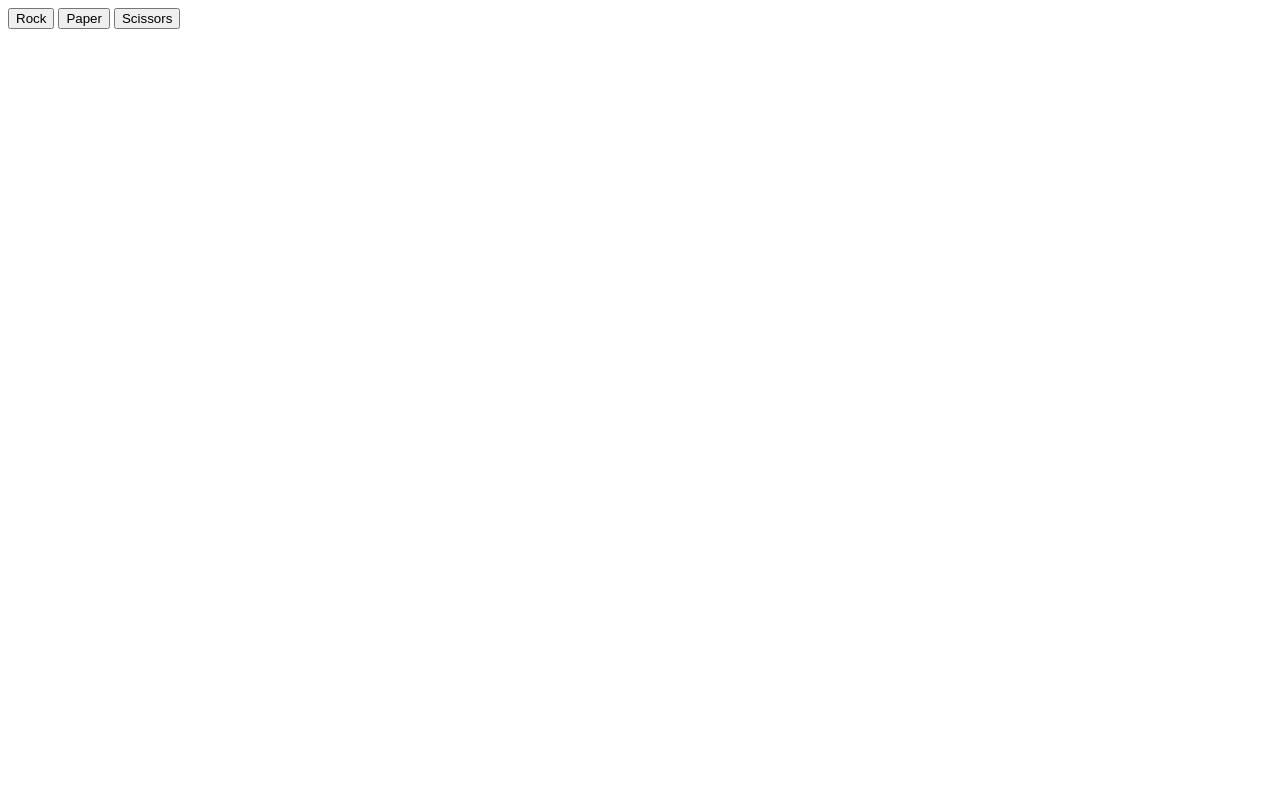
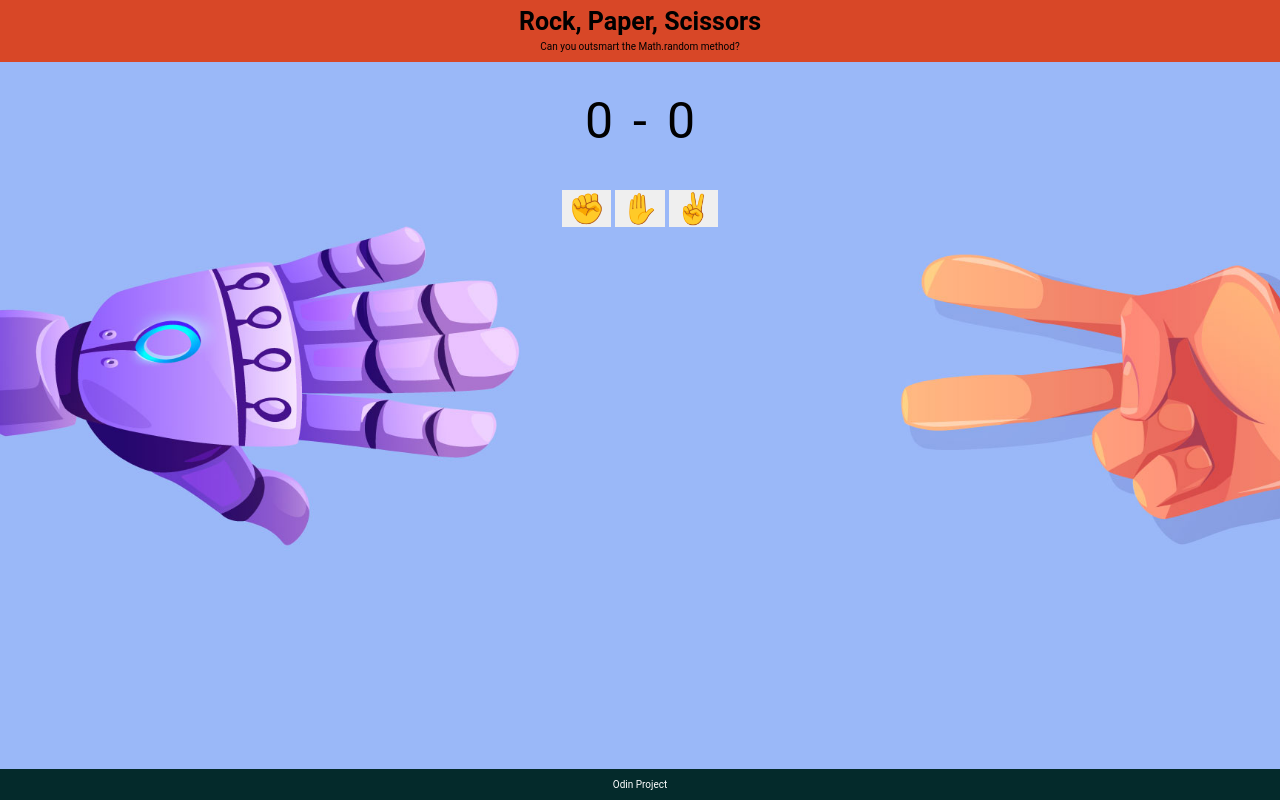
Before and after one commit to FeliciaMM/Odin-project-Rock-Paper-Scissors, a plain HTML site: page index.html in a window 1280 px wide. Drawn offline with Linux system fonts and the light colour scheme.

Commit message:
CSS and read me modifications

```diff
--- a/index.css
+++ /dev/null
@@ -1,3 +0,0 @@
-.results{
-    background-color: aqua;
-}
--- a/index.html
+++ b/index.html
@@ -5,19 +5,36 @@
     <meta name="viewport" content="width=device-width, initial-scale=1.0">
     <title>Document</title>
     <script src="index.js" defer></script>
-    <link href="index.css"/>
+    <link rel="stylesheet" href="styles.css"/>
 </head>
 <body>
+    <div class="flex-wrapper">
+    <div class="header">
+        <h1>Rock, Paper, Scissors</h1>
+        <p>Can you outsmart the Math.random method?</p>
+    </div>
+    <div class="scores">
+        <p class="ComputerScore">0</p>
+        <p class="line"> - </p>
+        <p class="HumanScore">0</p>
+    </div>
+    <div class="container">
+    <div class="game">
     <div id="buttons">
-        <button class="rock">Rock</button>
-        <button class="paper">Paper</button>
-        <button class="scissors">Scissors</button>
+        <button class="rock">✊</button>
+        <button class="paper">✋</button>
+        <button class="scissors">✌️</button>
     </div>
     <div class="results">
 
     </div>
-    <div class="scores">
+    </div>
 
+    </div>
+    <div class="footer">
+        <p clss = footer>Odin Project</p>
+
+        </div>
     </div>
 </body>
 </html>
--- a/index.js
+++ b/index.js
@@ -3,8 +3,8 @@ let paper = document.querySelector(".paper");
 let scissors = document.querySelector(".scissors");
 let results = document.querySelector('.results');
 let scores = document.querySelector('.scores')
-let humanScoreD=document.createElement('p');
-let computerScoreD=document.createElement('p');
+let humanScoreD=document.querySelector('.HumanScore');
+let computerScoreD=document.querySelector('.ComputerScore');
 
 let userChoice=" ";
 
@@ -110,6 +110,3 @@ function restartGame(){
     humanScore=0;
     computerScore=0;
 }
-
-scores.appendChild(computerScoreD);
-scores.appendChild(humanScoreD);
--- /dev/null
+++ b/styles.css
@@ -0,0 +1,85 @@
+body{
+    max-height:100vh;
+    margin: 0;
+    font-family: "Roboto", sans-serif;
+    background-image:url("./pictures/backgroud.jpg");
+    background-size:cover;
+}
+
+.flex-wrapper{
+    display: flex;
+    flex-direction: column;
+    min-height: 100vh;
+}
+
+.header{
+    display: flex;
+    flex-direction: column;
+    align-items: center;
+    justify-content: center;
+    background-color: #D84727;
+    margin-top: -10px;
+}
+
+h1{
+    font-size: 25px;
+    margin-bottom: -5px;
+}
+
+p{
+    font-size: 10px;
+}
+
+.scores{
+    display: flex;
+    align-items: center;
+    justify-content: center;
+    gap:20px;
+    margin-top: -20px;
+}
+
+.HumanScore{
+    font-size: 50px;
+}
+
+.ComputerScore{
+    font-size: 50px;
+}
+
+.line{
+    font-size: 50px;
+}
+
+
+.container{
+    display: flex;
+    align-items: center;
+    justify-content: center;
+    margin-top: -10px;
+
+}
+
+.game{
+    display: flex;
+    flex-direction: column;
+    align-items: center;
+    justify-content: center;
+}
+
+button{
+    font-size: 30px;
+    border-style: none;
+}
+
+.results{
+    margin-top: 10px;
+}
+
+.footer{
+    margin-top: auto;
+    text-align: center;
+    font-size: 5px;
+    background-color: #042A2B;
+    padding: 0;
+    color: white;
+}
```
Also changed, not shown: pictures/backgroud.jpg (added), 1 other file.
